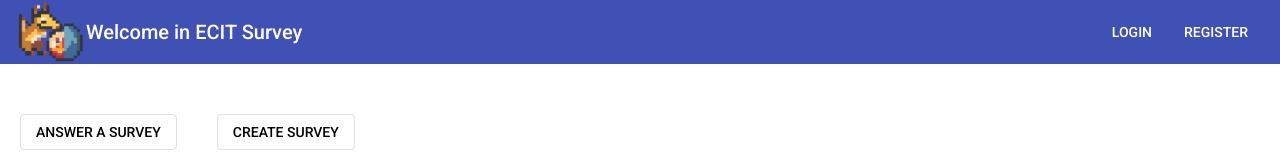
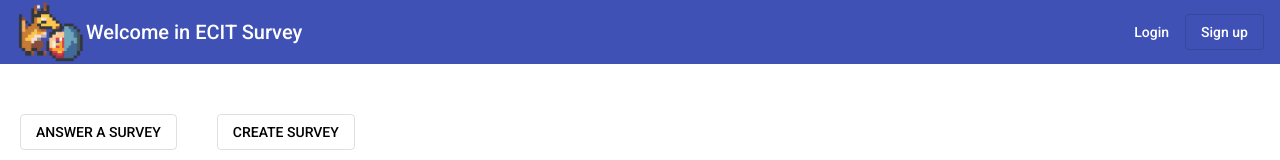
Before and after one commit to lorenzo-miuccio/survey-frontend, an Angular app: page /homepage in a window 1280 px wide. Shown: the top 160 px of the page. Built offline with nearby package versions, Linux system fonts and the light colour scheme.

Commit message:
Update app.component.html

```diff
--- a/src/app/app.component.html
+++ b/src/app/app.component.html
@@ -14,8 +14,8 @@
   <mat-toolbar color="primary">
     <img  width="70" alt="Ecit Logo" src="assets/logo_survey.png"/> <span>Welcome in ECIT Survey</span>
     <div class="spacer"></div>
-    <button *ngIf="this.isLogged == false" mat-button (click)="openLogin('SIGN IN')">LOGIN</button> <!-- skipLocation rimane sulla stessa page -->
-    <button *ngIf="this.isLogged == false" mat-button (click)="openLogin('NEW ACCOUNT')">REGISTER</button>
+    <button *ngIf="this.isLogged == false" mat-button (click)="openLogin('SIGN IN')">Login</button> <!-- skipLocation rimane sulla stessa page -->
+    <button *ngIf="this.isLogged == false" mat-stroked-button (click)="openLogin('NEW ACCOUNT')">Sign up</button>
 
     <span *ngIf="this.isLogged == true"> {{ this.userLoggedIn.mail }}</span>
 
```
